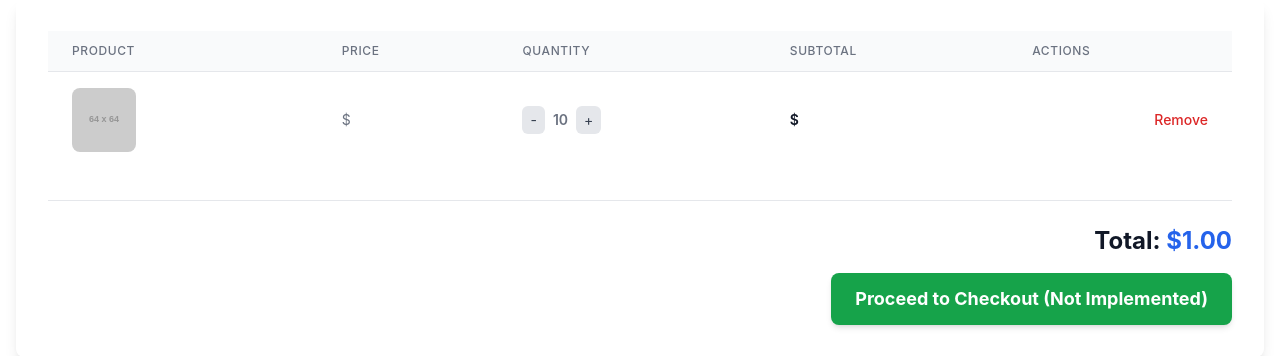
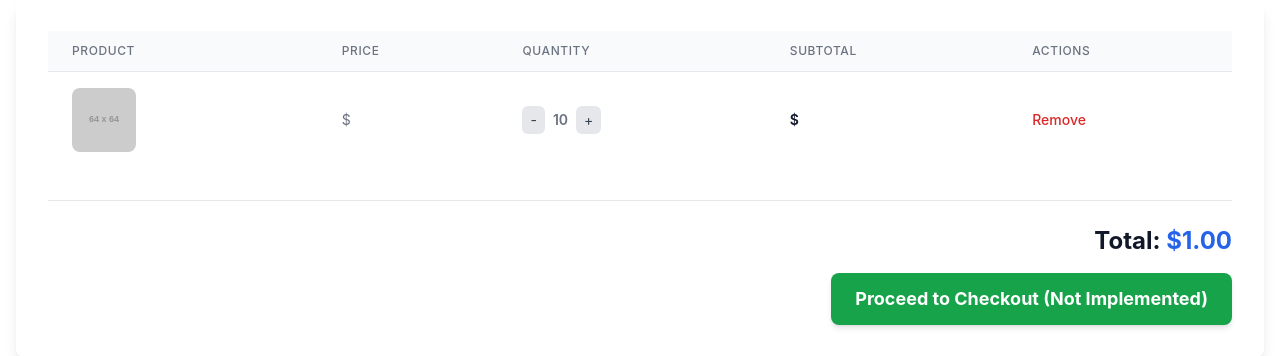
Before and after one commit to jinitha01/ecom-demo, a Django app: template products/templates/products/cart.html in a window 1280 px wide. Shown: the part 141-497 px from the top of the page. Run offline with Django 5.2, Linux system fonts and the light colour scheme; tables that the repository leaves empty hold one stand-in row (values such as "Sample post"); the template is opened without the code that fills it: values that come from a table or form of the project are taken from there, most other values are stand-ins (such as "Sample title", 1, 10 or a date in 2020); grey boxes labelled with a size stand in for pictures from a placeholder-image service; some libraries are stand-ins or nearby versions.

Commit message:
allignment fix (#7)

```diff
--- a/products/templates/products/cart.html
+++ b/products/templates/products/cart.html
@@ -40,7 +40,7 @@
                         </div>
                     </td>
                     <td class="px-6 py-4 whitespace-nowrap text-sm text-gray-900 font-semibold subtotal-display" data-product-id="{{ item.product_id }}">${{ item.subtotal|floatformat:2 }}</td>
-                    <td class="px-6 py-4 whitespace-nowrap text-right text-sm font-medium">
+                    <td class="px-6 py-4 whitespace-nowrap  text-sm font-medium">
                         <button class="remove-item-btn text-red-600 hover:text-red-900 transition duration-150" data-product-id="{{ item.product_id }}">Remove</button>
                     </td>
                 </tr>
```
